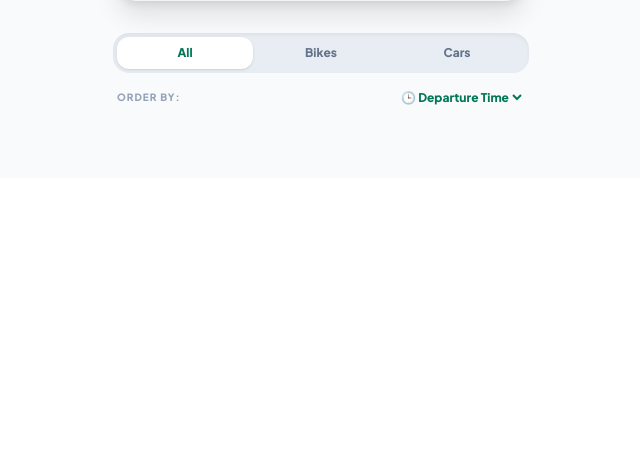
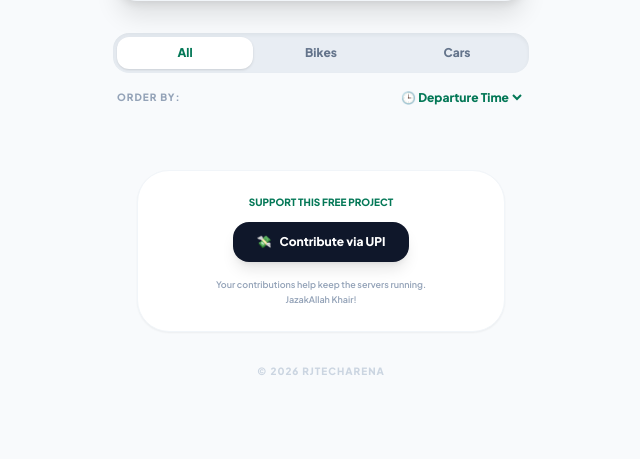
Before and after one commit to rjtecharena/DheeniDrive, a Flask app: page / in a window 1280 px wide. Shown: the part 713-1172 px from the top of the page, without its empty margins (319-959 px from the left). Before the commit the page ends 818 px from the top, so only its background shows below. Run offline with Flask 3, Linux system fonts and the light colour scheme; the visitor is signed in with stand-in values (Sample User, id 1); data that the repository does not hold is empty; some libraries are stand-ins or nearby versions.

Commit message:
RjTechArena Tagging in Footer

```diff
--- a/templates/index.html
+++ b/templates/index.html
@@ -176,6 +176,28 @@
             </div>
             {% endfor %}
         </div>
+
+        <footer class="mt-16 mb-8 text-center px-6">
+            <div class="inline-block bg-white p-6 rounded-[2rem] shadow-sm border border-slate-100 w-full">
+
+
+                <p class="text-[10px] font-bold text-emerald-700 uppercase mb-3">Support this Free Project</p>
+
+                <a href="upi://pay?pa=rubin529@federal&pn=RjTechArena&cu=INR"
+                   class="inline-flex items-center gap-2 bg-slate-900 text-white px-6 py-3 rounded-2xl text-xs font-bold shadow-lg active:scale-95 transition-transform">
+                   <span>💸</span> Contribute via UPI
+                </a>
+
+                <p class="mt-4 text-[9px] text-slate-400 leading-relaxed px-4">
+                    Your contributions help keep the servers running.
+                    <br>JazakAllah Khair!
+                </p>
+            </div>
+
+            <p class="mt-8 text-[10px] text-slate-300 font-bold uppercase tracking-widest">
+                © 2026 RjTechArena
+            </p>
+        </footer>
     </main>
 </body>
 </html>
```
